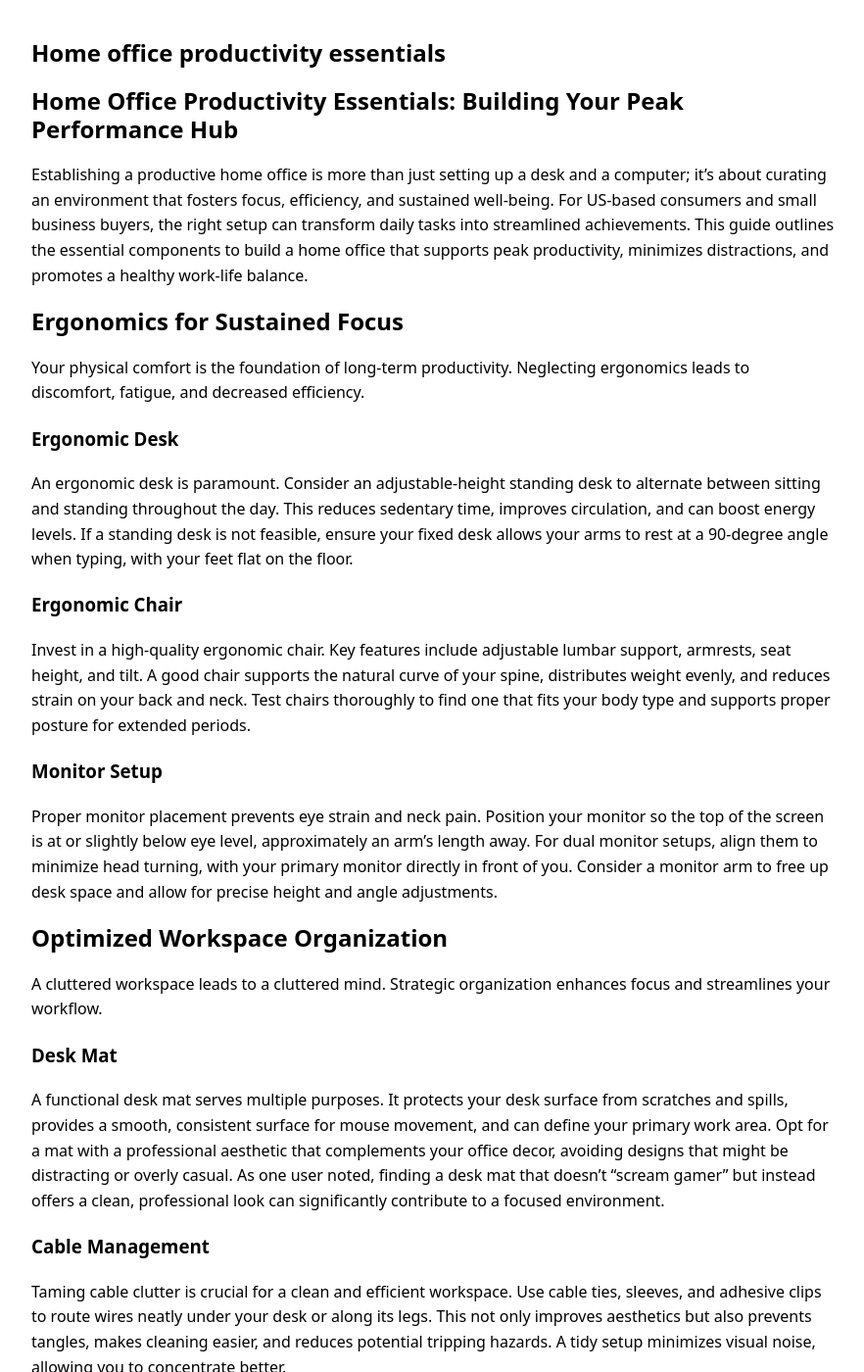
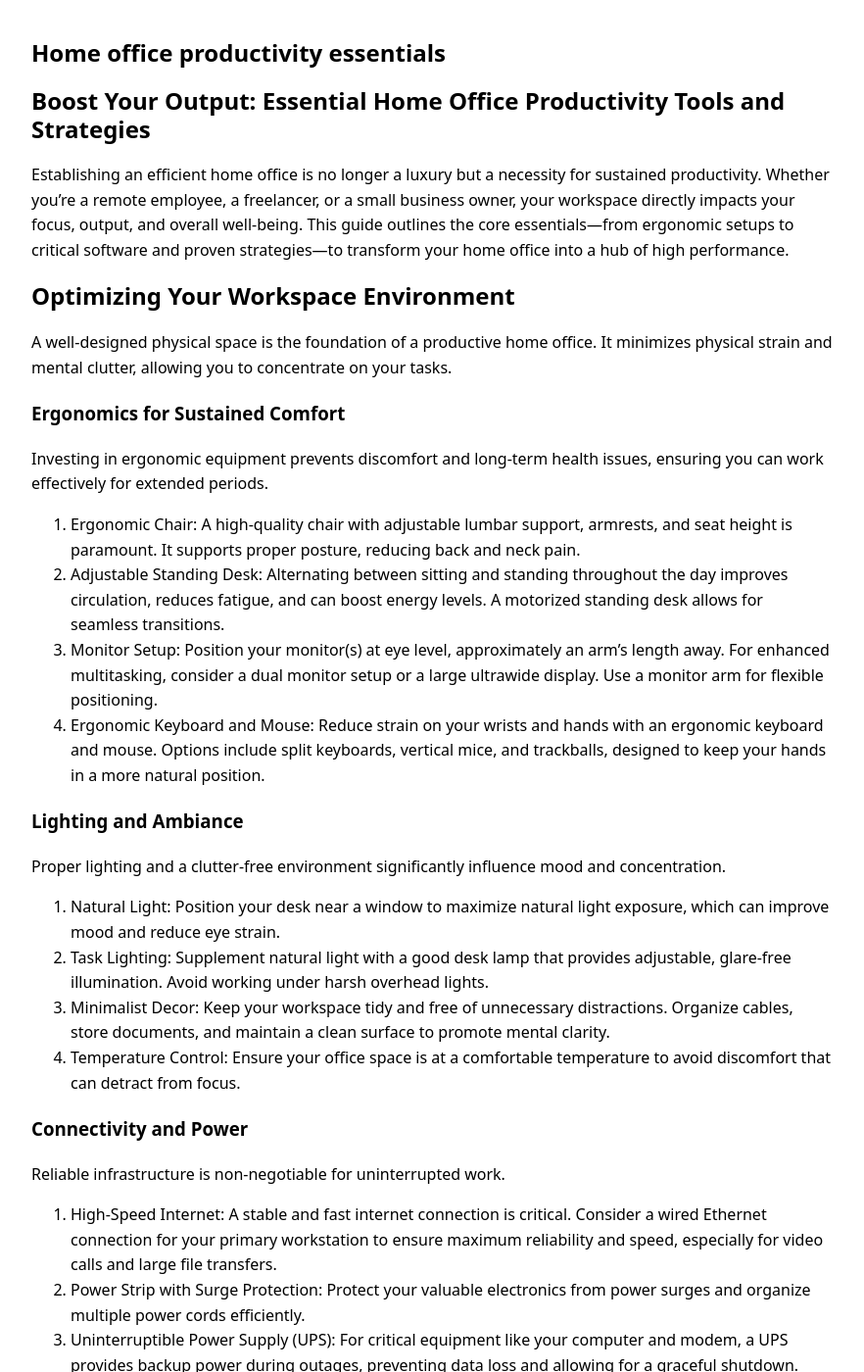
Before and after one commit to ironaclaw/ironaclaw.github.io, a Jekyll site: the page built from _posts/2026-02-14-home-office-productivity-essentials.md, in a window 1280 px wide and 1400 px high. Shown: the whole window at 98% size, without its empty margins (198-1080 px from the left). Built offline with Jekyll 4.4.1, drawn with Linux system fonts in a browser that asks for light colours; some of the changed text lies outside the part shown.

Commit message:
Add 2026-02-14-home-office-productivity-essentials.md

```diff
--- a/_posts/2026-02-14-home-office-productivity-essentials.md
+++ b/_posts/2026-02-14-home-office-productivity-essentials.md
@@ -9,98 +9,93 @@ keywords: []
 model_used: gemini-2.5-flash
 ---
 
-# Home Office Productivity Essentials: Building Your Peak Performance Hub
+# Boost Your Output: Essential Home Office Productivity Tools and Strategies
 
-Establishing a productive home office is more than just setting up a desk and a computer; it's about curating an environment that fosters focus, efficiency, and sustained well-being. For US-based consumers and small business buyers, the right setup can transform daily tasks into streamlined achievements. This guide outlines the essential components to build a home office that supports peak productivity, minimizes distractions, and promotes a healthy work-life balance.
+Establishing an efficient home office is no longer a luxury but a necessity for sustained productivity. Whether you're a remote employee, a freelancer, or a small business owner, your workspace directly impacts your focus, output, and overall well-being. This guide outlines the core essentials—from ergonomic setups to critical software and proven strategies—to transform your home office into a hub of high performance.
 
-## Ergonomics for Sustained Focus
+## Optimizing Your Workspace Environment
 
-Your physical comfort is the foundation of long-term productivity. Neglecting ergonomics leads to discomfort, fatigue, and decreased efficiency.
+A well-designed physical space is the foundation of a productive home office. It minimizes physical strain and mental clutter, allowing you to concentrate on your tasks.
 
-### Ergonomic Desk
-An ergonomic desk is paramount. Consider an adjustable-height standing desk to alternate between sitting and standing throughout the day. This reduces sedentary time, improves circulation, and can boost energy levels. If a standing desk is not feasible, ensure your fixed desk allows your arms to rest at a 90-degree angle when typing, with your feet flat on the floor.
+### Ergonomics for Sustained Comfort
 
-### Ergonomic Chair
-Invest in a high-quality ergonomic chair. Key features include adjustable lumbar support, armrests, seat height, and tilt. A good chair supports the natural curve of your spine, distributes weight evenly, and reduces strain on your back and neck. Test chairs thoroughly to find one that fits your body type and supports proper posture for extended periods.
+Investing in ergonomic equipment prevents discomfort and long-term health issues, ensuring you can work effectively for extended periods.
 
-### Monitor Setup
-Proper monitor placement prevents eye strain and neck pain. Position your monitor so the top of the screen is at or slightly below eye level, approximately an arm's length away. For dual monitor setups, align them to minimize head turning, with your primary monitor directly in front of you. Consider a monitor arm to free up desk space and allow for precise height and angle adjustments.
+1.  Ergonomic Chair: A high-quality chair with adjustable lumbar support, armrests, and seat height is paramount. It supports proper posture, reducing back and neck pain.
+2.  Adjustable Standing Desk: Alternating between sitting and standing throughout the day improves circulation, reduces fatigue, and can boost energy levels. A motorized standing desk allows for seamless transitions.
+3.  Monitor Setup: Position your monitor(s) at eye level, approximately an arm's length away. For enhanced multitasking, consider a dual monitor setup or a large ultrawide display. Use a monitor arm for flexible positioning.
+4.  Ergonomic Keyboard and Mouse: Reduce strain on your wrists and hands with an ergonomic keyboard and mouse. Options include split keyboards, vertical mice, and trackballs, designed to keep your hands in a more natural position.
 
-## Optimized Workspace Organization
+### Lighting and Ambiance
 
-A cluttered workspace leads to a cluttered mind. Strategic organization enhances focus and streamlines your workflow.
+Proper lighting and a clutter-free environment significantly influence mood and concentration.
 
-### Desk Mat
-A functional desk mat serves multiple purposes. It protects your desk surface from scratches and spills, provides a smooth, consistent surface for mouse movement, and can define your primary work area. Opt for a mat with a professional aesthetic that complements your office decor, avoiding designs that might be distracting or overly casual. As one user noted, finding a desk mat that doesn't "scream gamer" but instead offers a clean, professional look can significantly contribute to a focused environment.
+1.  Natural Light: Position your desk near a window to maximize natural light exposure, which can improve mood and reduce eye strain.
+2.  Task Lighting: Supplement natural light with a good desk lamp that provides adjustable, glare-free illumination. Avoid working under harsh overhead lights.
+3.  Minimalist Decor: Keep your workspace tidy and free of unnecessary distractions. Organize cables, store documents, and maintain a clean surface to promote mental clarity.
+4.  Temperature Control: Ensure your office space is at a comfortable temperature to avoid discomfort that can detract from focus.
 
-### Cable Management
-Taming cable clutter is crucial for a clean and efficient workspace. Use cable ties, sleeves, and adhesive clips to route wires neatly under your desk or along its legs. This not only improves aesthetics but also prevents tangles, makes cleaning easier, and reduces potential tripping hazards. A tidy setup minimizes visual noise, allowing you to concentrate better.
+### Connectivity and Power
 
-### Storage Solutions
-Effective storage keeps essential items within reach while minimizing desk clutter.
-1.  Desk Drawers: For small items like pens, notebooks, and charging cables.
-2.  Shelving Units: For books, binders, and decorative elements.
-3.  File Organizers: For important documents, keeping them categorized and easily accessible.
-4.  Monitor Risers with Storage: Utilize vertical space under your monitor for small office supplies.
+Reliable infrastructure is non-negotiable for uninterrupted work.
 
-## Essential Technology & Peripherals
+1.  High-Speed Internet: A stable and fast internet connection is critical. Consider a wired Ethernet connection for your primary workstation to ensure maximum reliability and speed, especially for video calls and large file transfers.
+2.  Power Strip with Surge Protection: Protect your valuable electronics from power surges and organize multiple power cords efficiently.
+3.  Uninterruptible Power Supply (UPS): For critical equipment like your computer and modem, a UPS provides backup power during outages, preventing data loss and allowing for a graceful shutdown.
 
-Reliable technology is the backbone of any productive home office.
+## Essential Technology and Software
 
-### Reliable Computer
-Your computer is your primary tool. Ensure it has sufficient processing power (e.g., Intel i5/i7 or AMD Ryzen 5/7), adequate RAM (16GB recommended for multitasking), and fast storage (SSD) to handle your daily tasks without lag. Choose an operating system you are comfortable with and that supports your required software.
+Beyond the physical setup, the right technology and software stack are crucial enablers of productivity.
 
-### High-Quality Peripherals
-*   Keyboard and Mouse: Mechanical keyboards or ergonomic keyboards can improve typing comfort and speed. An ergonomic mouse or trackball can reduce wrist strain.
-*   Webcam and Microphone: For virtual meetings, a dedicated external webcam (1080p or higher) and a clear microphone provide superior audio and video quality compared to built-in laptop options, ensuring professional communication.
-*   Printer/Scanner: While not always essential, a reliable all-in-one printer/scanner can be invaluable for documents that require physical copies or signatures.
+### Core Computing Power
 
-### Internet Connectivity
-A stable, high-speed internet connection is non-negotiable for remote work. Aim for at least 100 Mbps download and 20 Mbps upload speeds to support video calls, cloud applications, and large file transfers without interruption. Consider a wired Ethernet connection for critical devices to ensure maximum stability.
+Your primary workstation needs to be robust enough to handle your daily tasks without lag.
 
-### Backup Solutions
-Protect your work with robust backup strategies.
-1.  Cloud Storage: Services like Google Drive, OneDrive, or Dropbox offer automatic syncing and version control.
-2.  External Hard Drive: For local backups of critical files.
-3.  Network Attached Storage (NAS): For small businesses requiring more extensive local network storage and data redundancy.
+1.  Reliable Computer: A laptop or desktop with sufficient RAM (16GB minimum for most professional tasks) and a fast Solid State Drive (SSD) ensures quick boot times and smooth application performance.
+2.  Quality Peripherals: Invest in a high-definition webcam, a clear microphone, and comfortable noise-canceling headphones for professional video conferencing and focused work.
 
-## Lighting and Ambiance
+### Communication and Collaboration Tools
 
-The right lighting and environment can significantly impact mood and productivity.
+Effective communication is vital for remote teams and client interactions.
 
-### Natural Light
-Maximize natural light by positioning your desk near a window. Natural light improves mood, reduces eye strain, and regulates circadian rhythms. Avoid direct glare on your screen by using blinds or curtains.
+1.  Video Conferencing Platforms: Tools like Zoom, Google Meet, or Microsoft Teams are essential for virtual meetings, screen sharing, and maintaining face-to-face contact.
+2.  Messaging Apps: Slack, Microsoft Teams, or other internal communication platforms facilitate quick team discussions and reduce email clutter.
+3.  Email Management: Utilize features like folders, labels, and filters in Gmail or Outlook to organize your inbox and prioritize communications.
 
-### Task Lighting
-Supplement natural light with effective task lighting. A desk lamp with adjustable brightness and color temperature can reduce eye fatigue during long hours, especially in the evenings. Position it to illuminate your workspace without creating glare on your monitor.
+### Task Management and Organization
 
-### Noise Cancellation
-Minimize distractions with noise-canceling solutions. High-quality noise-canceling headphones are excellent for blocking out household sounds. For more permanent solutions, consider sound-absorbing panels or strategically placed furniture to dampen echoes.
+Staying organized is key to managing workload and deadlines.
 
-## Productivity Software & Tools
+1.  Project Management Software: Tools such as Asana, Trello, Monday.com, or ClickUp help track tasks, manage projects, and collaborate with teams.
+2.  Note-Taking Applications: Evernote, OneNote, or Notion allow you to capture ideas, organize research, and keep all your notes digitally accessible and searchable.
+3.  Cloud Storage: Services like Google Drive, Dropbox, or OneDrive provide secure storage for documents, photos, and files, ensuring they are accessible from anywhere and backed up automatically.
+4.  Password Manager: Securely manage all your logins with a password manager like LastPass or 1Password. This saves time and enhances security.
 
-Digital tools are just as important as physical ones for an efficient workflow.
+## Productivity Strategies and Habits
 
-### Project Management and Task Trackers
-Tools like Trello, Asana, Monday.com, or Todoist help organize tasks, manage projects, set deadlines, and track progress. They are essential for individuals and small teams to stay on schedule and prioritize effectively.
+Even with the best tools, consistent productivity requires disciplined habits and effective strategies.
 
-### Communication Tools
-Seamless communication is vital for remote collaboration. Platforms such as Slack, Microsoft Teams, and Zoom facilitate instant messaging, video conferencing, and file sharing, keeping teams connected and informed.
+### Time Management Techniques
 
-### Document Management and Collaboration
-Cloud
+Structure your workday to maximize focus and minimize wasted time.
 
--based platforms like Google Workspace (Docs, Sheets, Slides) and Microsoft 365 (Word, Excel, PowerPoint) offer robust solutions for creating, sharing, and co-editing documents in real-time. These services ensure all team members have access to the latest versions, streamline feedback processes, and provide secure storage with version history, reducing the risk of data loss and improving collaborative efficiency.
+1.  The Pomodoro Technique: Work in focused 25-minute intervals, followed by short breaks. This method helps maintain concentration and prevent burnout.
+2.  Time Blocking: Schedule specific blocks of time for different tasks or categories of work in your calendar. Treat these blocks as non-negotiable appointments.
+3.  Prioritization: Use frameworks like the Eisenhower Matrix (urgent/important) to identify and tackle high-impact tasks first.
 
-### Note-taking and Information Organization
-Effective note-taking and information management are critical for capturing ideas, organizing research, and building a knowledge base. Tools such as Evernote, Notion, and OneNote provide centralized digital workspaces where you can store text notes, web clippings, images, and PDFs. Their search capabilities, tagging systems, and cross-device syncing ensure that important information is always accessible and easily retrievable.
+### Minimizing Distractions
 
-### Time Management and Focus Tools
-Maintaining focus and managing time effectively are cornerstones of productivity.
-1.  Pomodoro Timers: Whether a physical timer or an app, the Pomodoro Technique (25 minutes of focused work followed by a 5-minute break) can significantly improve concentration and prevent burnout.
-2.  Website Blockers: Applications like Freedom or Cold Turkey temporarily block distracting websites and apps, creating a digital environment conducive to deep work.
-3.  Focus Music/Sound Apps: Services like Brain.fm or Coffitivity offer scientifically designed audio to enhance concentration and mask distracting background noise.
+Actively manage your environment and digital presence to reduce interruptions.
+
+1.  Notification Management: Turn off non-essential notifications on your computer and phone during focused work periods.
+2.  Dedicated Workspace: If possible, create a distinct physical boundary for your home office. This helps mentally separate work from personal life.
+3.  Focus Apps/Website Blockers: Utilize tools like Freedom or Cold Turkey to temporarily block distracting websites and applications.
+
+### Regular Breaks and Self-Care
+
+Sustained productivity is impossible without taking care of your physical and mental health.
+
+1.  Movement Breaks: Stand up, stretch, or take a short walk
 
 ## Conclusion
-
-Creating an optimal home office environment is an ongoing investment in your productivity, well-being, and professional success. By strategically addressing physical setup, ergonomic considerations, reliable connectivity, robust backup solutions, thoughtful lighting, noise reduction, and a curated suite of digital tools, you establish a foundation for sustained focus and efficiency. Prioritizing these elements transforms a mere workspace into a powerful hub for achievement, enabling you to thrive in the modern work landscape.
+Equipping your home office with the right digital tools and adopting disciplined productivity strategies are fundamental for sustained success. By leveraging essentials like project management software, secure cloud storage, and password managers, you build a robust foundation. Combine these with effective time management, distraction minimization, and regular self-care to create an environment where focus and efficiency thrive. Ultimately, a productive home office is a deliberate blend of smart technology and strategic habits.
```
